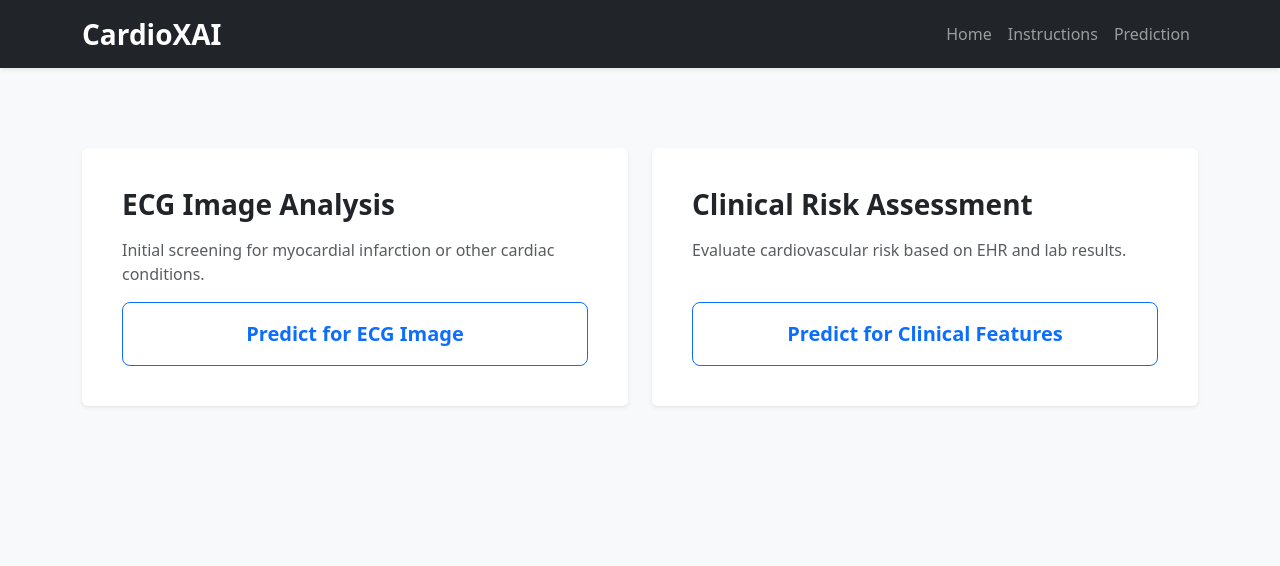
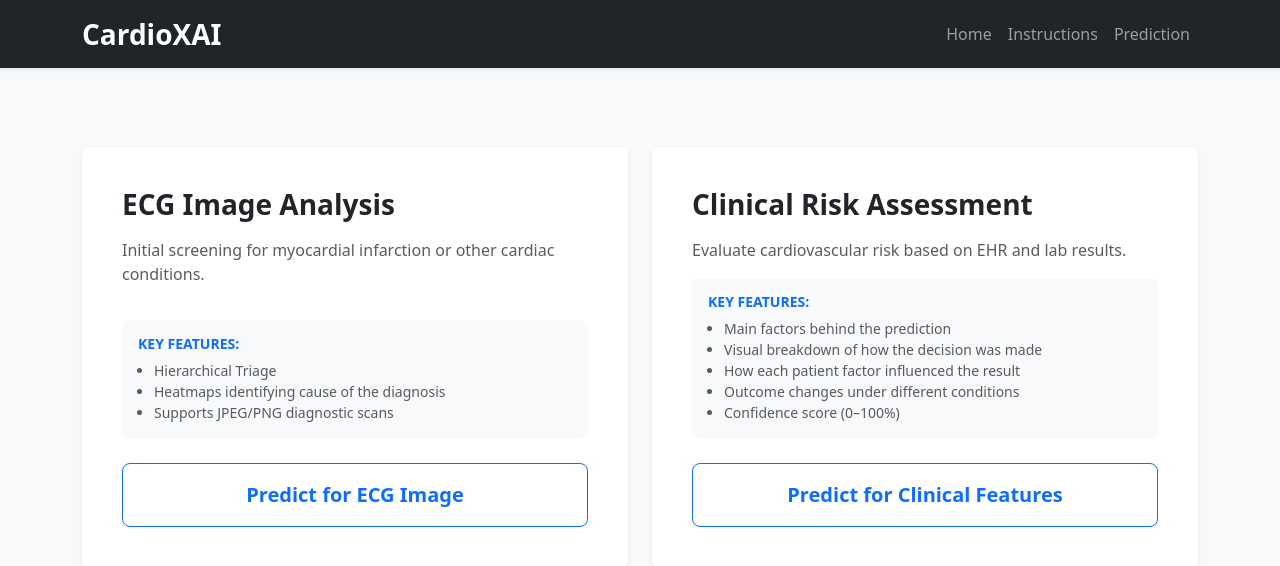
Before and after one commit to nethmif/CardioXAI, a React (Create React App) app in the folder frontend/: page /predict in a window 1280 px wide. Shown: the top 566 px of the page. Built offline with nearby package versions, Linux system fonts and the light colour scheme; no server answers.

Commit message:
prediction hub, ecg and clincial changes for split

```diff
--- a/frontend/src/components/PredictionHub.js
+++ b/frontend/src/components/PredictionHub.js
@@ -199,6 +199,14 @@ const PredictionHub = () => {
                 <p className="text-muted flex-grow-1">
                   Initial screening for myocardial infarction or other cardiac conditions.
                 </p>
+                <div className="bg-light rounded-3 p-3 mb-4 text-start">
+                   <h6 className="small fw-bold text-uppercase text-primary mb-2">Key Features:</h6>
+                   <ul className="small text-muted mb-0 ps-3">
+                     <li>Hierarchical Triage</li>
+                     <li>Heatmaps identifying cause of the diagnosis</li>
+                     <li>Supports JPEG/PNG diagnostic scans</li>
+                   </ul>
+               </div>
                 <Button
                   variant="outline-primary" size="lg" className="py-3 fw-bold"
                   onClick={() => setView('ecg')}
@@ -216,6 +224,16 @@ const PredictionHub = () => {
                 <p className="text-muted flex-grow-1">
                   Evaluate cardiovascular risk based on EHR and lab results.
                 </p>
+                <div className="bg-light rounded-3 p-3 mb-4 text-start">
+                   <h6 className="small fw-bold text-uppercase text-primary mb-2">Key Features:</h6>
+                   <ul className="small text-muted mb-0 ps-3">
+                     <li>Main factors behind the prediction</li>
+                     <li>Visual breakdown of how the decision was made</li>
+                     <li>How each patient factor influenced the result</li>
+                     <li>Outcome changes under different conditions</li>
+                     <li>Confidence score (0–100%)</li>
+                   </ul>
+                 </div>
                 <Button
                   variant="outline-primary" size="lg" className="py-3 fw-bold"
                   onClick={() => setView('clinical')}
--- a/frontend/src/components/clinical/PredictClinical.js
+++ b/frontend/src/components/clinical/PredictClinical.js
@@ -3,7 +3,8 @@ import { Form, Row, Col, Button, Spinner, InputGroup } from 'react-bootstrap';
 import axios from 'axios';
 import ClinicalResultsView from './ClinicalResultsView';
 
-const PredictClinical = () => {
+// const PredictClinical = () => {
+const PredictClinical = ({ clinicalData, setClinicalData, hidePredictButton = false }) => {
   const API_URL = process.env.REACT_APP_API_URL || "http://localhost:8000";
 
   const [formData, setFormData] = useState({
--- a/frontend/src/components/ecg/PredictECG.js
+++ b/frontend/src/components/ecg/PredictECG.js
@@ -3,7 +3,8 @@ import { Form, Button, Alert, Spinner, Card, Row, Col } from 'react-bootstrap';
 import axios from 'axios';
 import jsPDF from 'jspdf';
 
-const PredictECG = ({ isSideBySide }) => {
+// const PredictECG = ({ isSideBySide }) => {
+const PredictECG = ({ ecgFile, setEcgFile, hidePredictButton = false }) => {
   const API_URL = process.env.REACT_APP_API_URL || "http://localhost:8000";
   console.log("Predict ECG API URL:", process.env.REACT_APP_API_URL);
 
```
